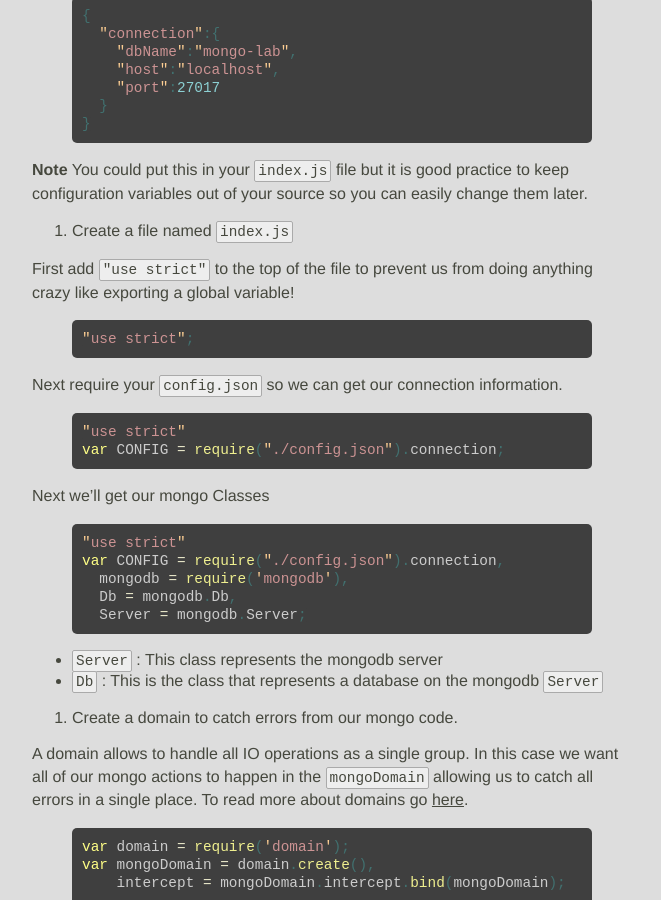
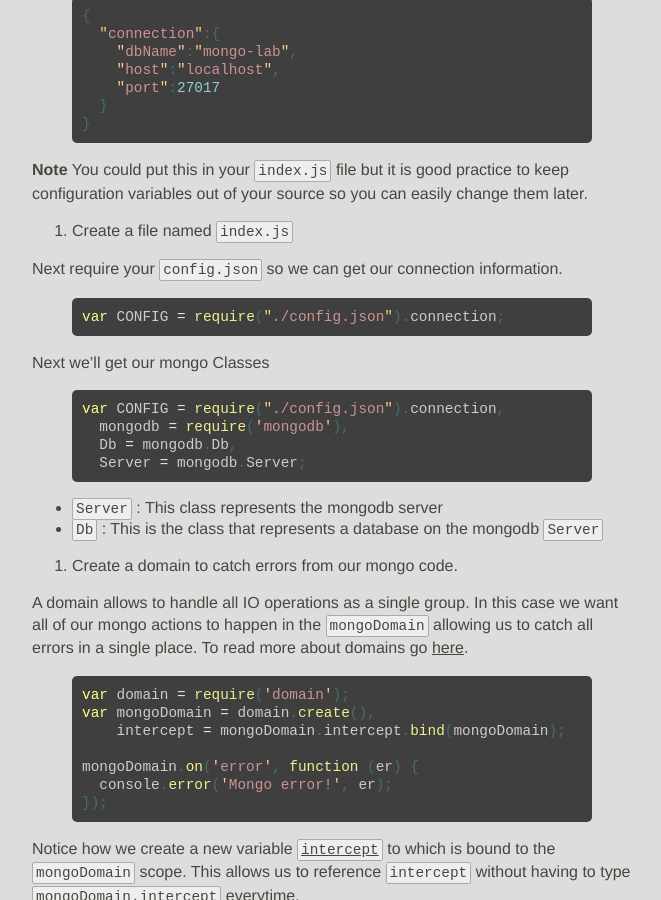
Before and after one commit to JavaScriptKC/workshop, a Jekyll site: the page built from _posts/2012-11-5-data-storage.md, in a window 1280 px wide and 900 px high, scrolled down 847 px. Shown: the whole window, without its empty margins (308-969 px from the left). Built offline with Jekyll 4.4.1, drawn with Linux system fonts in a browser that asks for light colours; nearby versions of some CDN libraries; some web fonts are replaced; comment, search, counter and statistics services are not loaded.

Commit message:
Remove "use strict" stuff, seems to add extra confusing stuff for no reason

```diff
--- a/_posts/2012-11-5-data-storage.md
+++ b/_posts/2012-11-5-data-storage.md
@@ -33,23 +33,15 @@ Inside of `config.json` create an object with a member object called `"connectio
 
 5. Create a file named `index.js`
 
-First add `"use strict"` to the top of the file to prevent us from doing anything crazy like exporting a global variable!
-
-{% highlight javascript %}
-"use strict";
-{% endhighlight %}
-
 Next require your `config.json` so we can get our connection information.
 
 {% highlight javascript %}
-"use strict"
 var CONFIG = require("./config.json").connection;
 {% endhighlight %}
 
 Next we'll get our mongo Classes
 
 {% highlight javascript %}
-"use strict"
 var CONFIG = require("./config.json").connection,
   mongodb = require('mongodb'),
   Db = mongodb.Db,
```
